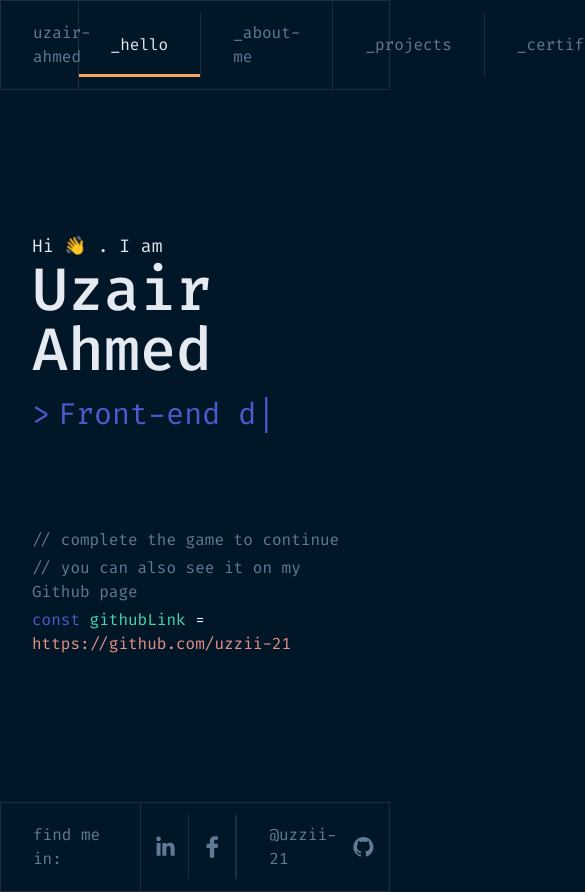
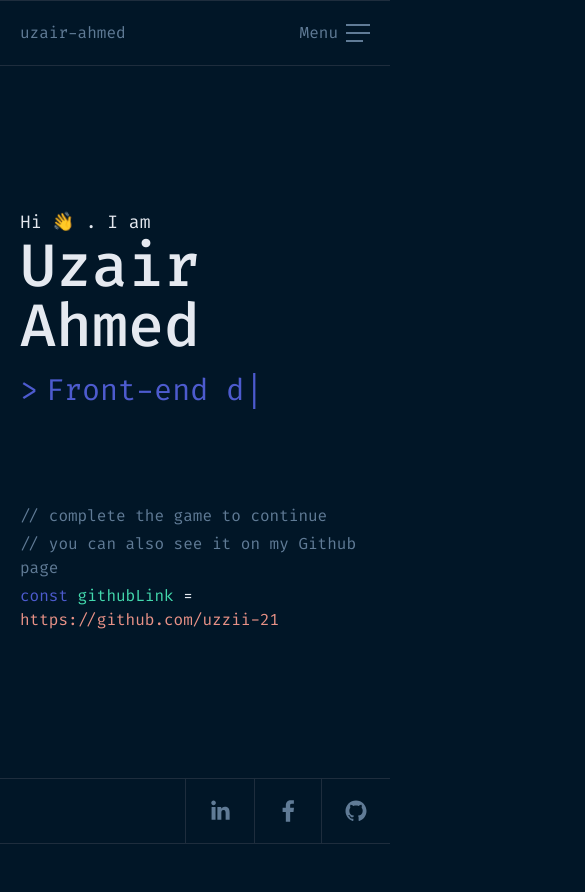
Before and after one commit to uzzii-21/portfolio, a Next.js app: page / in a window 390 px wide. Shown: the top 892 px of the page, 585 px wide, since content can reach past the window. After the commit the page ends 844 px from the top, so only its background shows below. Built offline with nearby package versions, Linux system fonts and the light colour scheme.

Commit message:
make navbar and footer responsive

```diff
--- a/components/Footer.tsx
+++ b/components/Footer.tsx
@@ -1,16 +1,18 @@
 import GithubIcon from "../public/social-icons/github.svg";
 import FacebookIcon from "../public/social-icons/facebook.svg";
 import LinkedinIcon from "../public/social-icons/linkedin.svg";
-import Image from "next/image";
 import { info } from "../constant/info";
 
 const Footer = () => {
   return (
-    <footer className="border-stroke border flex items-center">
+    <footer className="border-stroke border-y">
       <div className="flex items-center">
-        <p className="border-r border-stroke py-5 px-8">find me in:</p>
+        <p className="border-r border-stroke py-5 px-5 lg:px-8 hidden sm:block">
+          find me in:
+        </p>
+        <div className="flex-1 flex items-center justify-end">
           <a
-          className="border-r border-stroke h-[64px] w-[66px] flex items-center justify-center hover:text-white"
+            className="border-l lg:border-x-0 border-stroke h-[64px] px-5 flex items-center justify-center hover:text-white"
             href={info.linkedIn}
             target="_blank"
             rel="noreferrer"
@@ -18,23 +20,24 @@ const Footer = () => {
             <LinkedinIcon />
           </a>
           <a
-          className="border-r border-stroke h-[64px] w-[66px] flex items-center justify-center hover:text-white"
+            className="border-l lg:border-r border-stroke h-[64px] px-5 flex items-center justify-center hover:text-white"
             href={info.facebook}
             target="_blank"
             rel="noreferrer"
           >
             <FacebookIcon />
           </a>
-      </div>
           <a
-        className="border-l border-stroke ml-auto flex items-center h-[64px] px-8 hover:text-white"
+            className="border-l border-stroke h-[64px] px-5 lg:px-8 flex items-center justify-center hover:text-white lg:ml-auto"
             href={info.github}
             target="_blank"
             rel="noreferrer"
           >
-        <span className="mr-2">@uzzii-21</span>
+            <span className="mr-2 hidden lg:block">@uzzii-21</span>
             <GithubIcon />
           </a>
+        </div>
+      </div>
     </footer>
   );
 };
--- a/components/Navbar.tsx
+++ b/components/Navbar.tsx
@@ -1,21 +1,25 @@
 import Link from "next/link";
 import { useRouter } from "next/router";
-import React from "react";
+import { useState } from "react";
 import { info } from "../constant/info";
 
 const Navbar = () => {
   const router = useRouter();
+  const [isNavbarOpen, setIsNavbarOpen] = useState(false);
 
+  const clickHandler = () => {
+    setIsNavbarOpen(!isNavbarOpen);
+  };
   return (
-    <header className="border-stroke border flex items-center">
+    <header className="border-stroke border-y flex items-center">
       <Link href="/">
         <a
-          className={`py-5 px-8 border-r border-stroke w-[20%] relative nav-hover`}
+          className={`py-5 px-5 lg:px-8 lg:border-r lg:border-stroke lg:w-[20%] relative nav-hover`}
         >
           {info.name.toLocaleLowerCase().replace(" ", "-")}
         </a>
       </Link>
-      <nav className="flex items-center">
+      <nav className="items-center hidden lg:flex">
         <Link href="/">
           <a
             className={`${
@@ -57,11 +61,40 @@ const Navbar = () => {
         <a
           className={`${
             router.pathname == "/contact-me" ? "active-nav text-white" : ""
-          } py-5 px-8 border-l border-stroke hover:text-white ml-auto relative nav-hover`}
+          } py-5 px-8 border-l border-stroke hover:text-white ml-auto relative nav-hover hidden lg:block`}
         >
           _contact-me
         </a>
       </Link>
+
+      <button
+        onClick={clickHandler}
+        className="flex lg:hidden items-center space-x-2 focus:outline-none bg-secondary text-fontColor hover:text-white py-2 px-5 lg:px-8 group ml-auto"
+      >
+        <span className="">Menu</span>
+
+        <div className="w-6 flex items-center relative">
+          <span
+            className={`${
+              isNavbarOpen ? "translate-y-0 rotate-45" : "-translate-y-2"
+            } transform transition w-full h-[2px] bg-current absolute`}
+          ></span>
+
+          <span
+            className={` ${
+              isNavbarOpen ? "opacity-0 translate-x-3" : "opacity-100"
+            } transform transition w-full h-[2px] bg-current absolute`}
+          ></span>
+
+          <span
+            className={`${
+              isNavbarOpen
+                ? "translate-y-0 -rotate-45 w-full"
+                : "translate-y-2 w-[70%]"
+            } transform group-hover:w-full transition-all h-[2px] bg-current absolute`}
+          ></span>
+        </div>
+      </button>
     </header>
   );
 };
--- a/pages/index.tsx
+++ b/pages/index.tsx
@@ -11,7 +11,7 @@ const Home: NextPage = () => {
       <Head>
         <title>uzair-ahmed | _hello 👋</title>
       </Head>
-      <section className="max-w-screen-xl mx-auto px-8 flex items-center justify-start h-full">
+      <section className="max-w-screen-xl mx-auto px-5 lg:px-8 flex items-center justify-start h-full">
         <div>
           <h1 className="text-lg text-white">
             Hi <span className="hand inline-block">👋</span> . I am
--- a/styles/custom.css
+++ b/styles/custom.css
@@ -9,6 +9,7 @@
   background-color: #fea55f;
 }
 
+/* hand animation */
 .hand {
   animation: shake-rotate 1.8s infinite;
 }
@@ -43,3 +44,39 @@
     transform: rotate(0deg);
   }
 }
+
+/* hamburger */
+#nav-icon {
+  width: 60px;
+  height: 45px;
+  position: relative;
+  margin: 50px auto;
+  -webkit-transform: rotate(0deg);
+  -moz-transform: rotate(0deg);
+  -o-transform: rotate(0deg);
+  transform: rotate(0deg);
+  -webkit-transition: 0.5s ease-in-out;
+  -moz-transition: 0.5s ease-in-out;
+  -o-transition: 0.5s ease-in-out;
+  transition: 0.5s ease-in-out;
+  cursor: pointer;
+}
+
+#nav-icon span {
+  display: block;
+  position: absolute;
+  height: 9px;
+  width: 100%;
+  background: #d3531a;
+  border-radius: 9px;
+  opacity: 1;
+  left: 0;
+  -webkit-transform: rotate(0deg);
+  -moz-transform: rotate(0deg);
+  -o-transform: rotate(0deg);
+  transform: rotate(0deg);
+  -webkit-transition: 0.25s ease-in-out;
+  -moz-transition: 0.25s ease-in-out;
+  -o-transition: 0.25s ease-in-out;
+  transition: 0.25s ease-in-out;
+}
```
Also changed, not shown: public/home/Background-Blurs.svg (added), public/social-icons/github.svg. Lines whose indentation alone changed are shown as unchanged.
